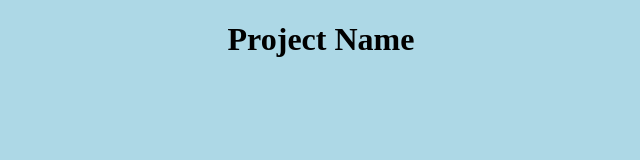
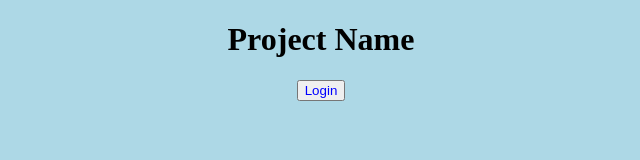
Before and after one commit to NunoPonte/pw-labs, a plain HTML site: page index.html in a window 1280 px wide. Shown: the whole page, without its empty margins (319-959 px from the left). Drawn offline with Linux system fonts and the light colour scheme.

Commit message:
Initial commit

```diff
--- a/index.html
+++ b/index.html
@@ -8,5 +8,6 @@
 </head>
 <body>
     <h1>Project Name</h1>
+    <button class="button">Login</button>
 </body>
 </html>
--- a/style.css
+++ b/style.css
@@ -2,3 +2,7 @@ body {
     text-align: center;
     background-color: lightblue;
   }
+
+.button{
+    color: blue;
+}
```
